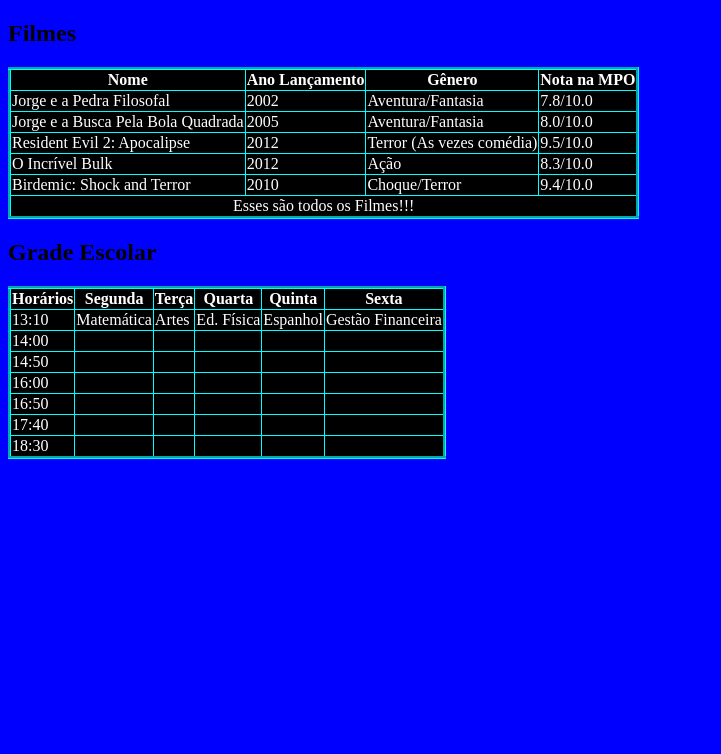
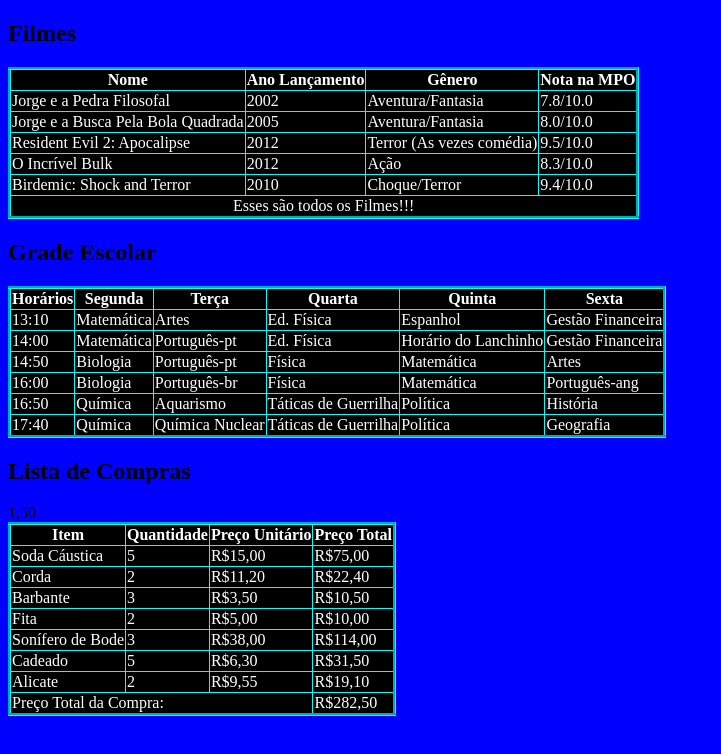
Before and after one commit to Gabiss1/UC12-Frontend, a plain HTML site: page Aula-22-10-25/index.html in a window 1280 px wide. Shown: the whole page, without its empty margins (0-721 px from the left). Drawn offline with Linux system fonts and the light colour scheme.

Commit message:
Terminando atividade de Tabelas

```diff
--- a/Aula-22-10-25/index.html
+++ b/Aula-22-10-25/index.html
@@ -87,58 +87,123 @@
 
                 <tr>
                     <td>14:00</td>
-                    <td></td>
-                    <td></td>
-                    <td></td>
-                    <td></td>
-                    <td></td>
+                    <td>Matemática</td>
+                    <td>Português-pt</td>
+                    <td>Ed. Física</td>
+                    <td>Horário do Lanchinho</td>
+                    <td>Gestão Financeira</td>
                 </tr>
 
                 <tr>
                     <td>14:50</td>
-                    <td></td>
-                    <td></td>
-                    <td></td>
-                    <td></td>
-                    <td></td>
+                    <td>Biologia</td>
+                    <td>Português-pt</td>
+                    <td>Física</td>
+                    <td>Matemática</td>
+                    <td>Artes</td>
                 </tr>
 
                 <tr>
                     <td>16:00</td>
-                    <td></td>
-                    <td></td>
-                    <td></td>
-                    <td></td>
-                    <td></td>
+                    <td>Biologia</td>
+                    <td>Português-br</td>
+                    <td>Física</td>
+                    <td>Matemática</td>
+                    <td>Português-ang</td>
                 </tr>
 
                 <tr>
                     <td>16:50</td>
-                    <td></td>
-                    <td></td>
-                    <td></td>
-                    <td></td>
-                    <td></td>
+                    <td>Química</td>
+                    <td>Aquarismo</td>
+                    <td>Táticas de Guerrilha</td>
+                    <td>Política</td>
+                    <td>História</td>
                 </tr>
 
                 <tr>
                     <td>17:40</td>
-                    <td></td>
-                    <td></td>
-                    <td></td>
-                    <td></td>
-                    <td></td>
+                    <td>Química</td>
+                    <td>Química Nuclear</td>
+                    <td>Táticas de Guerrilha</td>
+                    <td>Política</td>
+                    <td>Geografia</td>
+                </tr>
+
+            </tbody>
+        </table>
+    </section>
+
+    <section>
+        <h2>Lista de Compras</h2>
+
+        <table border="1" style="border-collapse: collapse;">
+            <thead>
+                <tr>
+                    <th>Item</th>
+                    <th>Quantidade</th>
+                    <th>Preço Unitário</th>
+                    <th>Preço Total</th>
+                </tr>
+            </thead>
+
+            <tbody>
+                <tr>
+                    <td>Soda Cáustica</td>
+                    <td>5</td>
+                    <td>R$15,00</td>
+                    <td>R$75,00</td>
                 </tr>
 
                 <tr>
-                    <td>18:30</td>
-                    <td></td>
-                    <td></td>
-                    <td></td>
-                    <td></td>
-                    <td></td>
+                    <td>Corda</td>
+                    <td>2</td>
+                    <td>R$11,20</td>
+                    <td>R$22,40</td>
+                </tr>
+
+                <tr>
+                    <td>Barbante</td>
+                    <td>3</td>
+                    <td>R$3,50</td>
+                    <td>R$10,50</td>
+                </tr>
+
+                <tr>
+                    <td>Fita</td>
+                    <td>2</td>
+                    <td>R$5,00</td>
+                    <td>R$10,00</td>
+                </tr>
+
+                <tr>
+                    <td>Sonífero de Bode</td>
+                    <td>3</td>
+                    <td>R$38,00</td>
+                    <td>R$114,00</td>
+                </tr>
+
+                <tr>
+                    <td>Cadeado</td>
+                    <td>5</td>
+                    <td>R$6,30</td>
+                    <td>R$31,50</td>
+                </tr>
+
+                <tr>
+                    <td>Alicate</td>
+                    <td>2</td>
+                    <td>R$9,55</td>
+                    <td>R$19,10</td>
                 </tr>
             </tbody>
+
+            <tfoot>
+                <tr>
+                    <td colspan="3">Preço Total da Compra:</td>
+                    <td>R$282,50</td> 1,50
+                </tr>
+            </tfoot>
         </table>
     </section>
 </body>
--- /dev/null
+++ b/Aula-23-10-25/CSS/style.css
@@ -0,0 +1,18 @@
+p {
+    color: greenyellow;
+}
+
+.verde {
+    color: blue;
+    font-family: 'Times New Roman', Times, serif;
+}
+
+h1 {
+    color: crimson;
+    font-family: Verdana, Geneva, Tahoma, sans-serif;
+    text-align: center;
+}
+
+body {
+    background-color: blanchedalmond;
+}
```
Also changed, not shown: Aula-23-10-25/index.html (added, +23 -0 lines), Aula-23-10-25/teste.html (added, +16 -0 lines).
